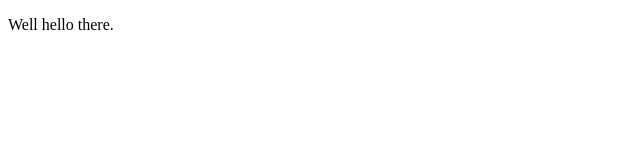
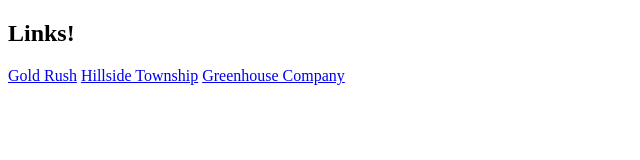
Before and after one commit to Squirrel-Enterprise/squirrel-enterprise.github.io, a plain HTML site: page index.html in a window 1280 px wide. Shown: the whole page, without its empty margins (0-640 px from the left). Drawn offline with Linux system fonts and the light colour scheme.

Commit message:
Update index.html

```diff
--- a/index.html
+++ b/index.html
@@ -5,6 +5,9 @@
       <title>Squirrel Enterprise</title>
    </head>
    <body>
-      <p>Well hello there.</p>
+      <h2>Links!</h2>
+      <a href="https://squirrel-314.github.io/">Gold Rush</a>
+      <a href="https://hillside-township.github.io/">Hillside Township</a>
+      <a href="https://pusheenmaster5.github.io/GreenhouseSite/">Greenhouse Company</a>
    </body>
 </html>
```
